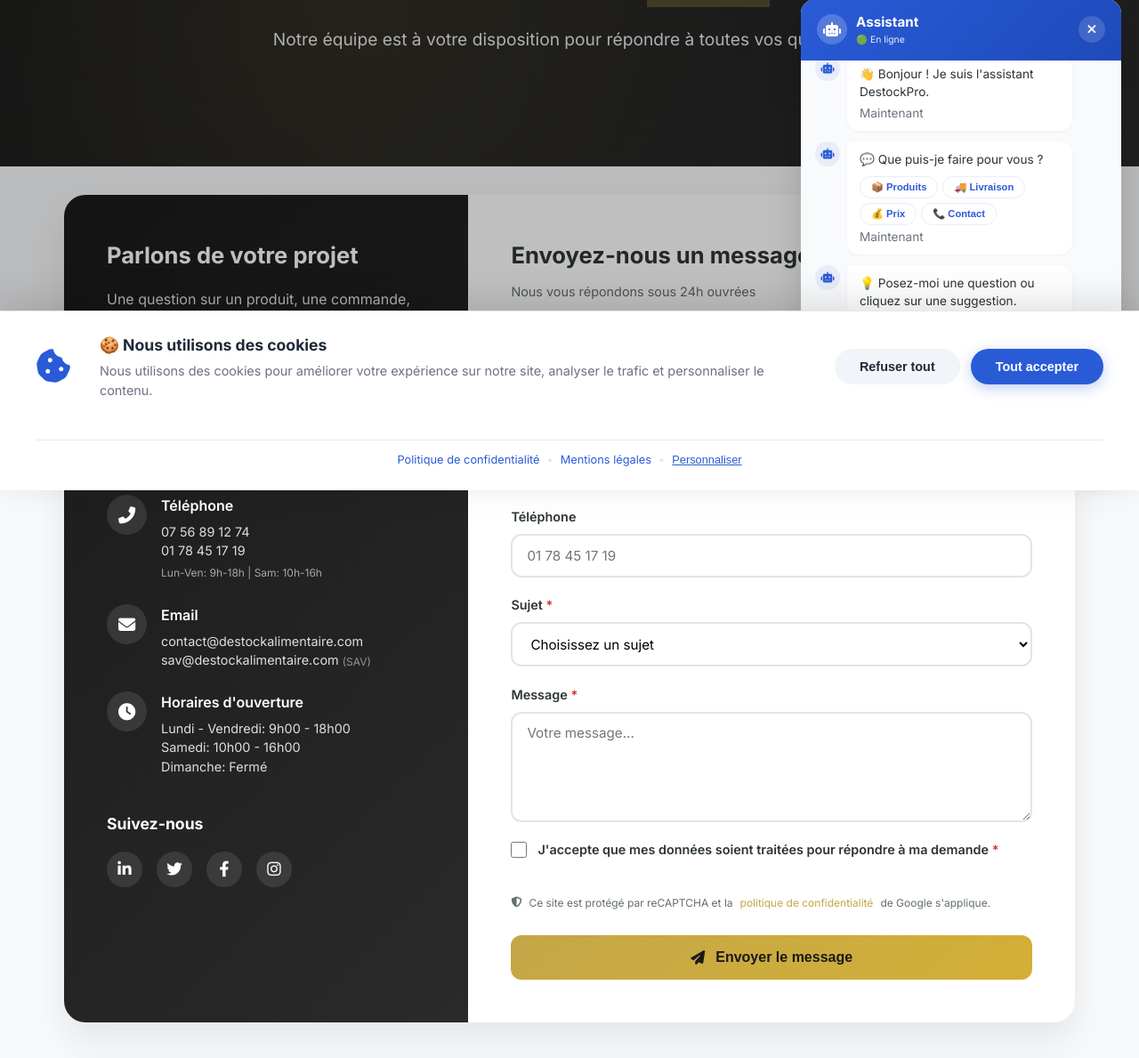
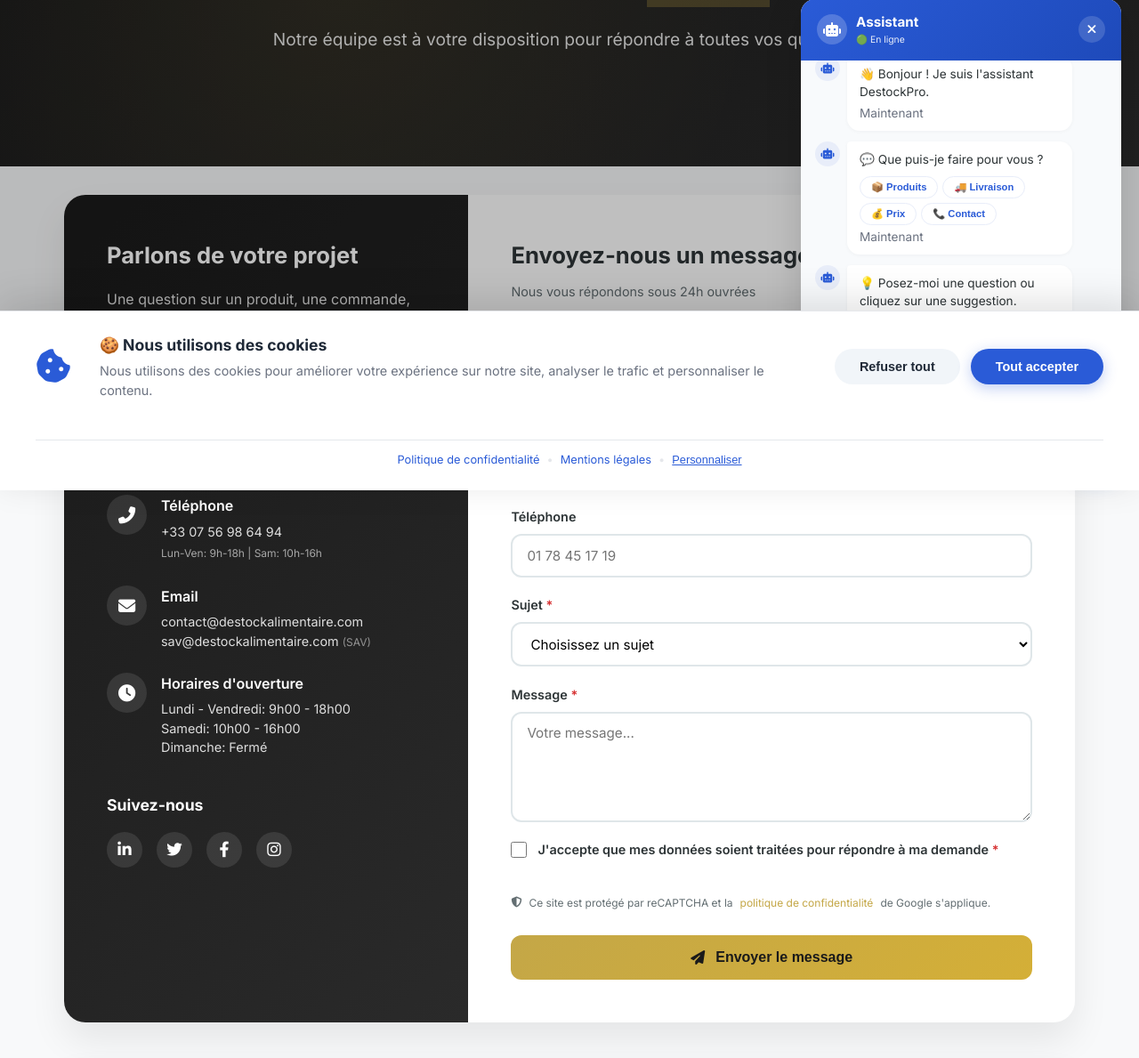
Before and after one commit to Destockagealimentaire/destockplus, a Flask app: template templates/contact.html in a window 1280 px wide. Shown: the part 249-1438 px from the top of the page at 89% size. Run offline with Flask 3, Linux system fonts and the light colour scheme; the template is opened without the code that fills it, so the values that code supplies are empty; parts of the project's set-up code (start-up, migrations or seed data) failed here and were passed over; some libraries are stand-ins or nearby versions.

Commit message:
Update contact.html

```diff
--- a/templates/contact.html
+++ b/templates/contact.html
@@ -49,8 +49,7 @@
                         </div>
                         <div class="info-content">
                             <h3>Téléphone</h3>
-                            <p><a href="tel:0178451719">07 56 89 12 74</a></p>
-                            <p><a href="tel:0178451719">01 78 45 17 19</a></p>
+                            <p><a href="tel:+33 07 56 98 64 94">+33 07 56 98 64 94</a></p>
                             <span class="info-note">Lun-Ven: 9h-18h | Sam: 10h-16h</span>
                         </div>
                     </div>
```
